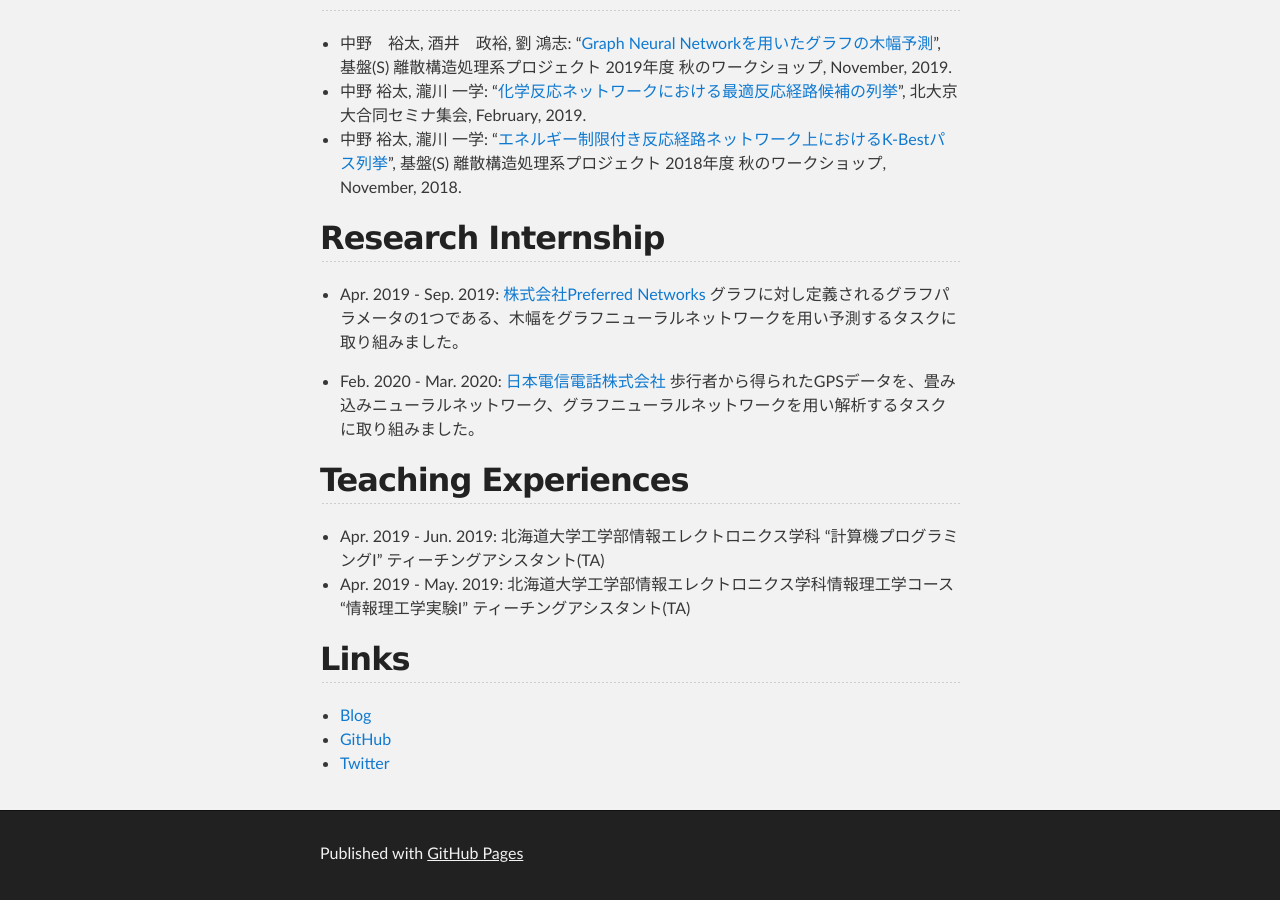
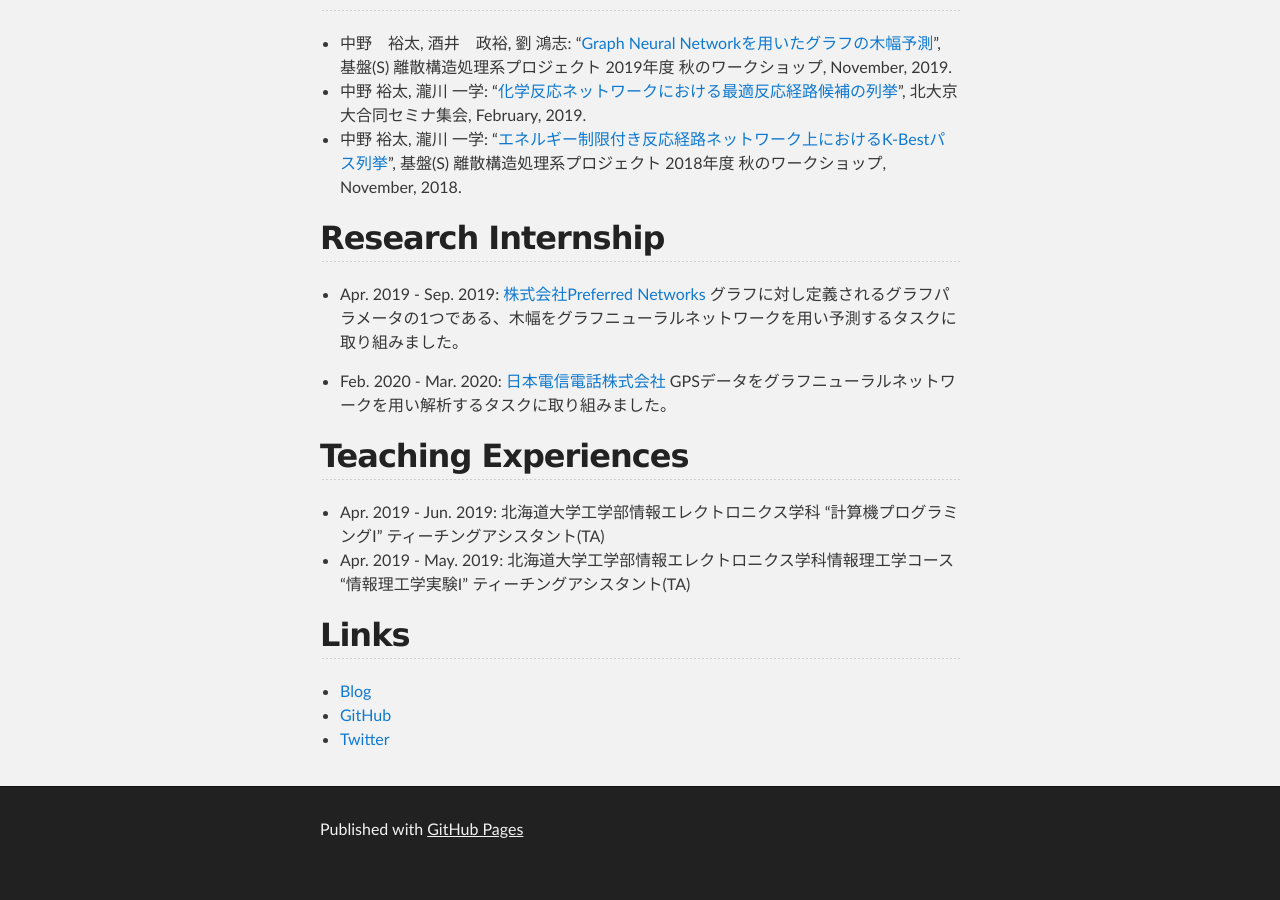
Before and after one commit to mits58/mits58.github.io, a Jekyll site: the page built from index-jp.md, in a window 1280 px wide and 900 px high, scrolled down 1658 px. Built offline with Jekyll 4.4.1, drawn with Linux system fonts in a browser that asks for light colours; after the commit the page ends 2534 px from its top, so only the background shows below that.

Commit message:
some changed

```diff
--- a/index-jp.md
+++ b/index-jp.md
@@ -51,7 +51,7 @@ layout: default
 グラフに対し定義されるグラフパラメータの1つである、木幅をグラフニューラルネットワークを用い予測するタスクに取り組みました。
 
 - Feb. 2020 - Mar. 2020: [日本電信電話株式会社](https://www.ntt.co.jp/about/index.html)
-歩行者から得られたGPSデータを、畳み込みニューラルネットワーク、グラフニューラルネットワークを用い解析するタスクに取り組みました。
+GPSデータをグラフニューラルネットワークを用い解析するタスクに取り組みました。
 
 ## Teaching Experiences
 - Apr. 2019 - Jun. 2019: 北海道大学工学部情報エレクトロニクス学科 "計算機プログラミングⅠ" ティーチングアシスタント(TA)
```
